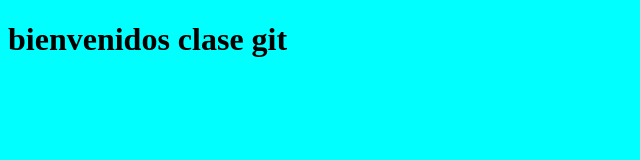
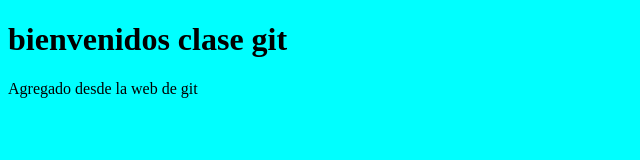
Before and after one commit to IGA-0658/git-proy-remote, a plain HTML site: page clase01/index.html in a window 1280 px wide. Shown: the whole page, without its empty margins (0-640 px from the left). Drawn offline with Linux system fonts and the light colour scheme.

Commit message:
Update index.html
agrego parrafo desde git web

```diff
--- a/clase01/index.html
+++ b/clase01/index.html
@@ -10,5 +10,6 @@
 <body>
 
     <h1>bienvenidos clase git</h1>
+    <p>Agregado desde la web de git</p>
 </body>
 </html>
```
